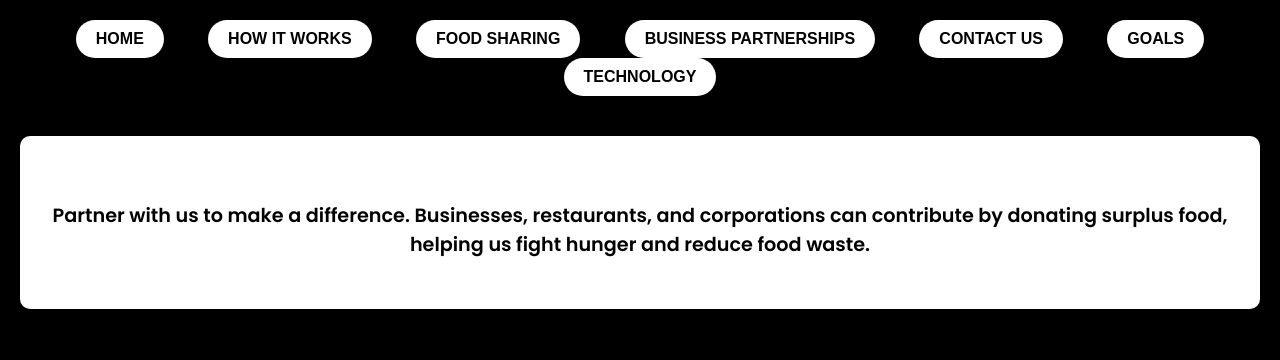
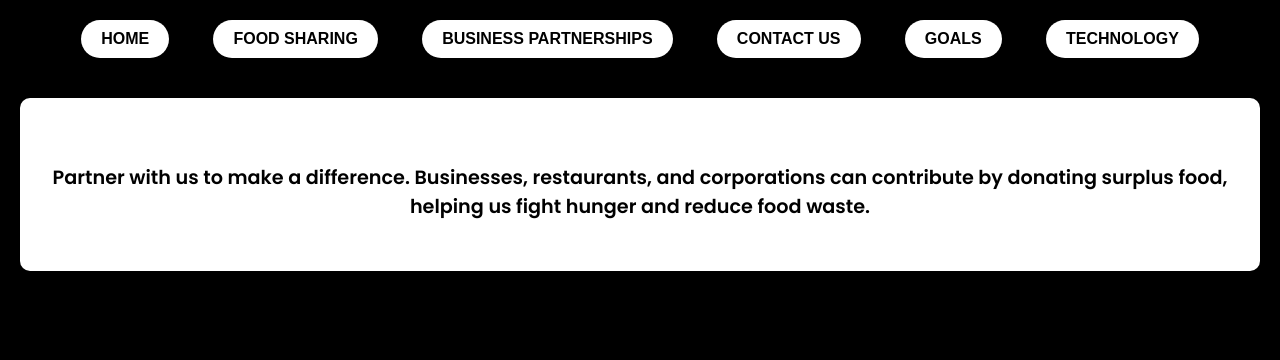
Before and after one commit to nare-hue/FoodShare, a plain HTML site: page business-partnerships.html in a window 1280 px wide. Drawn offline with Linux system fonts and the light colour scheme; a script that the page names is missing.

Commit message:
Update business-partnerships.html

```diff
--- a/business-partnerships.html
+++ b/business-partnerships.html
@@ -11,7 +11,6 @@
         <nav>
             <ul>
                 <li><button onclick="window.location.href='index.html'"><b>Home</b></button></li>
-                <li><button onclick="window.location.href='how-it-works.html'"><b>How it Works</b></button></li>
                 <li><button onclick="window.location.href='food-sharing.html'"><b>Food Sharing</b></button></li>
                 <li><button onclick="window.location.href='business-partnerships.html'"><b>Business Partnerships</b></button></li>
                 <li><button onclick="window.location.href='contact-us.html'"><b>Contact Us</b></button></li>
```
